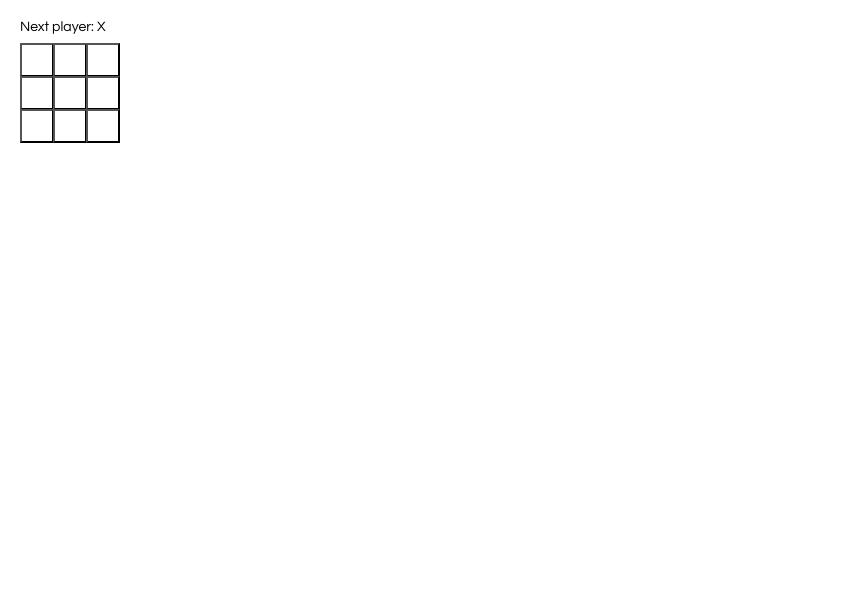
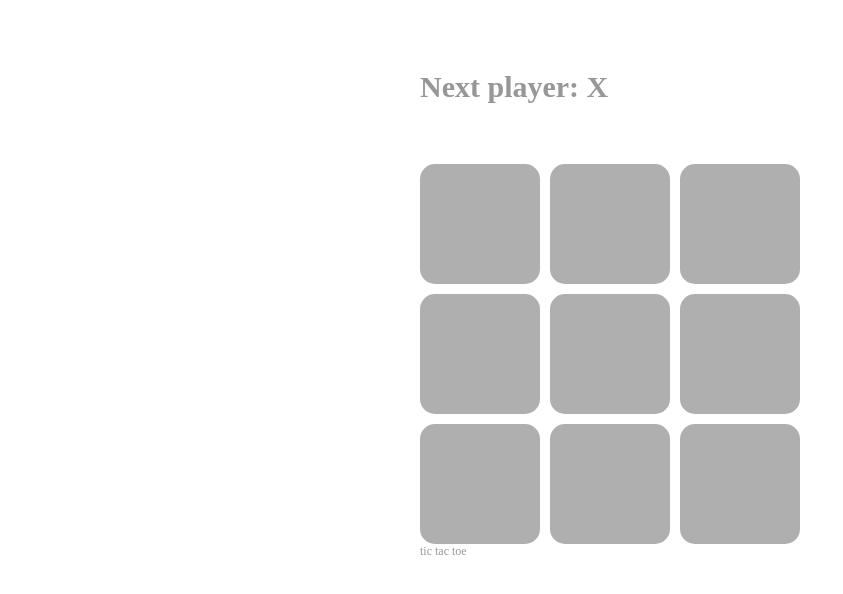
Before and after one commit to alicoskun/tic-tac-toe-reactapp, a React app: page / in a window 1280 px wide. Shown: the whole page, without its empty margins (0-843 px from the left). Built offline with nearby package versions, Linux system fonts and the light colour scheme.

Commit message:
added some pretty colors

```diff
--- a/src/index.css
+++ b/src/index.css
@@ -1,6 +1,7 @@
 body {
-    font: 14px "Century Gothic", Futura, sans-serif;
+  font-size: 12px;
   margin: 20px;
+  color: #979797;
 }
 
 ol, ul {
@@ -14,30 +15,75 @@ body {
 }
 
 .status {
-    margin-bottom: 10px;
+  margin: 50px 0px;
+  font-family: cursive;
+  font-size: 30px;
+  font-weight: bold;
+  color: #979797;
 }
 
 .square {
-    background: #fff;
-    /*border: 1px solid #999;*/
+  background: #afafaf;
+  border: 0px;
+  border-radius: 15px;
   float: left;
-    font-size: 24px;
-    font-weight: bold;
-    line-height: 34px;
-    height: 34px;
-    margin-right: -1px;
-    margin-top: -1px;
+  line-height: 120px;
+  height: 120px;
+  margin-right: 10px;
+  margin-top: 10px;
   padding: 0;
   text-align: center;
-    width: 34px;
+  width: 120px;
 }
 
 .square:focus {
   outline: none;
 }
 
+.square:hover {
+  background: #979797;
+  display: unset;
+}
+
+.square span {
+  font-family: cursive;
+  font-size: 60px;
+  font-weight: bold;
+  color: #ffffff;
+}
+
 .kbd-navigation .square:focus {
   background: #ddd;
+}
+
+.square-x-user {
+  background: #38876f;
+  text-shadow: 1px 1px 3px rgb(32, 32, 32);
+}
+.square-o-user {
+  background: #f0bb29;
+  text-shadow: 1px 1px 3px rgb(32, 32, 32);
+}
+
+.square-x-user:hover {
+  background: #38876f;
+}
+
+.square-o-user:hover {
+  background: #f0bb29;
+}
+
+.next-user {
+  opacity: 0;
+  height: 120px;
+}
+
+.next-user:hover {
+  opacity: 1;
+}
+
+.next-user span {
+  color: #d8d8d8;
 }
 
 .game {
@@ -48,3 +94,11 @@ body {
 .game-info {
   margin-left: 20px;
 }
+
+.game-board {
+  margin: auto;
+}
+
+.hidden {
+  display: none;
+}
--- a/src/index.js
+++ b/src/index.js
@@ -4,13 +4,29 @@ import './index.css';
 
 // functional component
 function Square(props) {
+  let userColorClass = 'square ';
+  let nextUserClass = 'next-user';
+  let nextUser = props.next ? 'X' : 'O';
+
+  if (props.order === 'X') {
+    userColorClass += 'square-x-user';
+    nextUserClass = 'hidden';
+  }
+  else if (props.order === 'O') {
+    userColorClass += 'square-o-user';
+    nextUserClass = 'hidden';
+  }
+
   return (
-    <button className="square" onClick={props.onClick}>
-      {props.order}
+    <button className={userColorClass} onClick={props.onClick}>
+      <span>{props.order}</span>
+      <div className={nextUserClass}>
+        <span>{nextUser}</span>
+      </div>
     </button>
   );
 }
-// https://reactjs.org/tutorial/tutorial.html#declaring-a-winner
+// https://reactjs.org/tutorial/tutorial.html#storing-a-history
 class Board extends React.Component {
   constructor(props) {
     super(props);
@@ -21,6 +37,13 @@ class Board extends React.Component {
   }
   handleClick(i) {
     const squares = this.state.squares.slice();
+
+    // if no one won yet and button area is empty, skip
+    // else return
+    if (calculateWinner(squares) || squares[i]) {
+      return;
+    }
+
     squares[i] = this.state.xIsNext ? 'X' : 'O';
     this.setState({
       squares: squares,
@@ -28,13 +51,20 @@ class Board extends React.Component {
     });
   }
   renderSquare(i) {
-    return <Square order={this.state.squares[i]} onClick={() =>
+
+    return <Square next={this.state.xIsNext} order={this.state.squares[i]} onClick={() =>
       this.handleClick(i)} />;
   }
 
   render() {
-    const status = 'Next player: ' +
-      (this.state.xIsNext ? 'X' : 'O');
+    const winner = calculateWinner(this.state.squares);
+    let status;
+
+    if (winner) {
+      status = 'Winner: ' + winner;
+    } else {
+      status = 'Next player: ' + (this.state.xIsNext ? 'X' : 'O');
+    }
 
     return (
       <div>
@@ -54,6 +84,7 @@ class Board extends React.Component {
           {this.renderSquare(7)}
           {this.renderSquare(8)}
         </div>
+        <span>tic tac toe</span>
       </div>
     );
   }
@@ -73,6 +104,28 @@ class Game extends React.Component {
       </div>
     );
   }
+}
+
+function calculateWinner(squares) {
+  const lines = [
+    [0, 1, 2],
+    [3, 4, 5],
+    [6, 7, 8],
+    [0, 3, 6],
+    [1, 4, 7],
+    [2, 5, 8],
+    [0, 4, 8],
+    [2, 4, 6]
+  ];
+
+  for (let i=0; i<lines.length; i++) {
+    const [a, b, c] = lines[i];
+
+    if (squares[a] && squares[a] === squares[b] && squares[a] === squares[c]) {
+      return squares[a];
+    }
+  }
+  return null;
 }
 
 // ========================================
```
Lines whose indentation alone changed are shown as unchanged.
